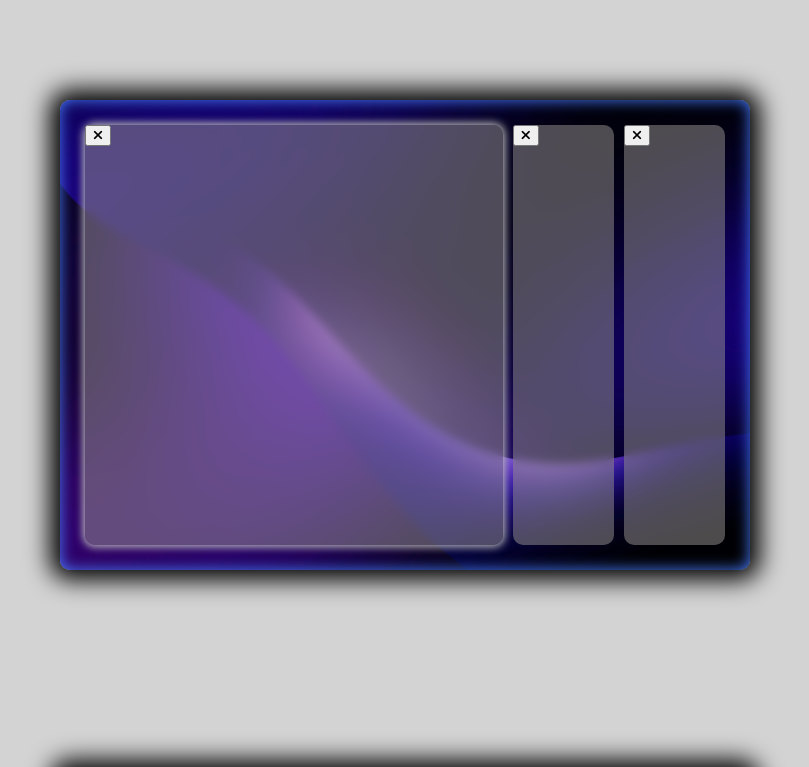
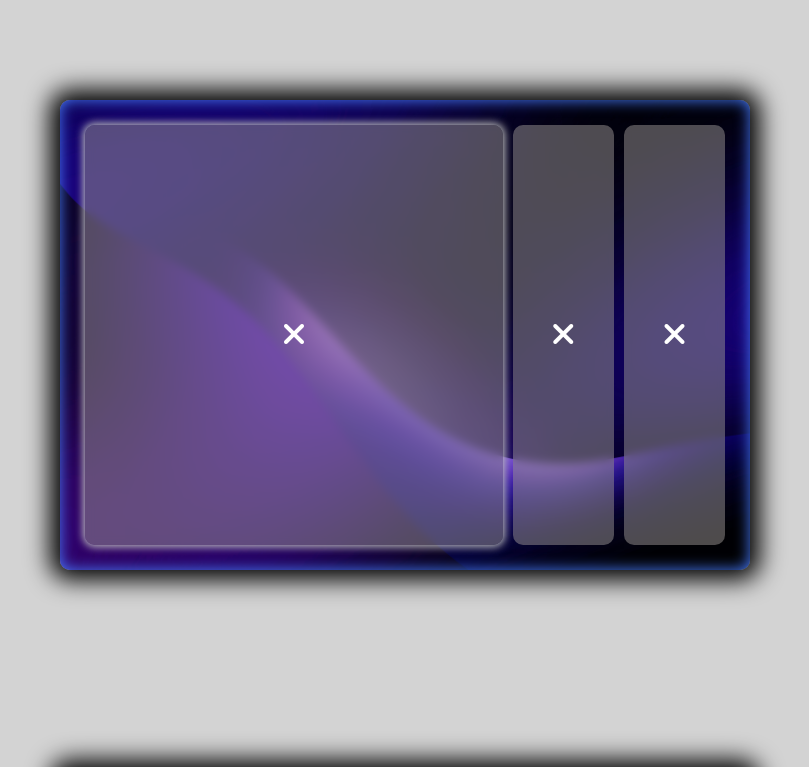
Before and after one commit to chaliyYehor/cool-animation, a website: page index.html in a window 1280 px wide. Shown: the top 767 px of the page, without its empty margins (235-1044 px from the left). Drawn offline with nearby package versions, Linux system fonts and the light colour scheme; files that its build step writes are made by us from their sources.

Commit message:
add styles for btns

```diff
--- a/styles.scss
+++ b/styles.scss
@@ -49,6 +49,22 @@ body {
 			box-shadow: 0px 0px 8px 2px rgb(187, 187, 187);
 		}
 	}
+}
+
+.piece, .piece-sec, .piece-third {
+	display: flex;
+	justify-content: center;
+	align-items: center;
+}
+
+.close-btn {
+	background-color: transparent;
+
+	border: 0;
+
+	color: white;
+
+	font-size: 2rem;
 }
 
 .wrap-one {
```
